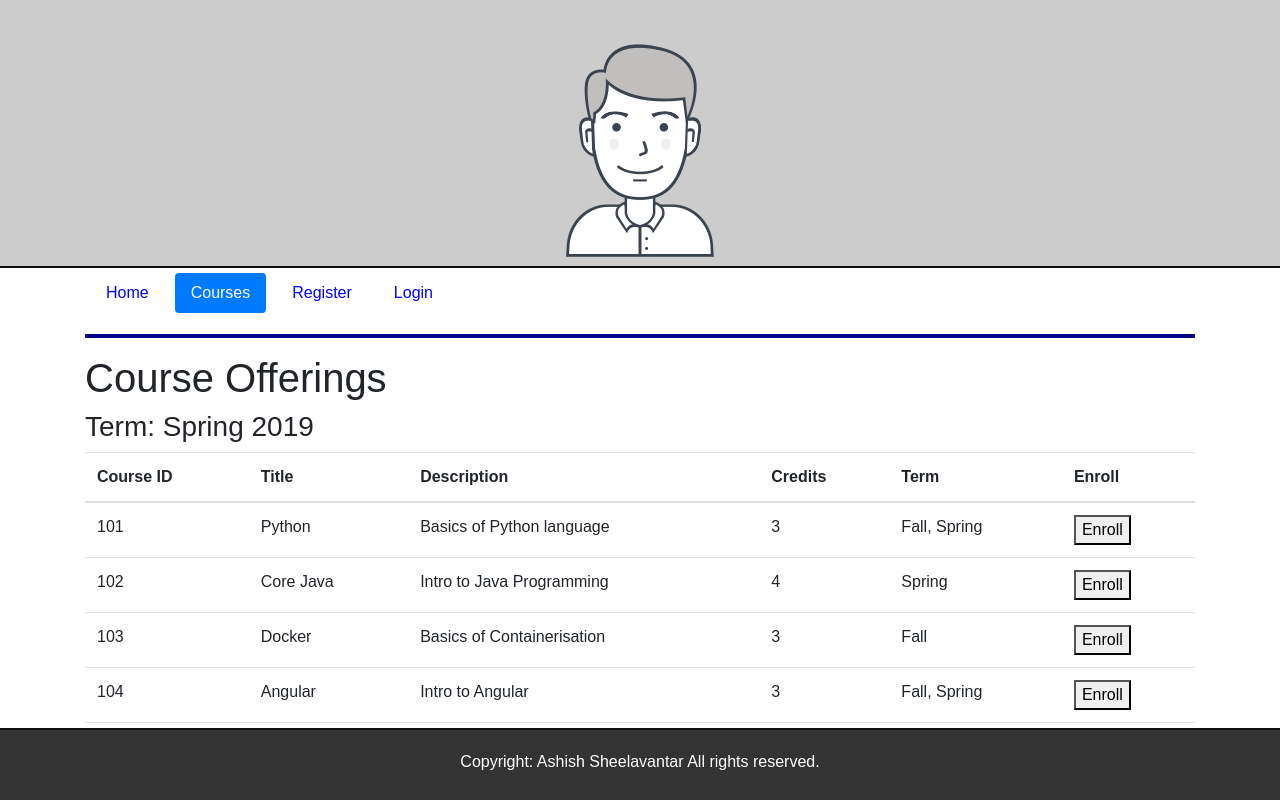
After one commit to msashish/enrollmentApp, a Flask app: page /courses in a window 1280 px wide. The commit adds this page. Run offline with Flask 2, Linux system fonts and the light colour scheme; some libraries are stand-ins or nearby versions.

Commit message:
A bit more...features

```diff
--- a/application/routes.py
+++ b/application/routes.py
@@ -1,23 +1,30 @@
 from application import app
 from flask import render_template
+
+courseData = [
+    {"courseID":"101", "title":"Python", "description":"Basics of Python language", "credits":"3", "term":"Fall, Spring"},
+    {"courseID":"102", "title":"Core Java", "description":"Intro to Java Programming", "credits":"4", "term":"Spring"},
+    {"courseID":"103", "title":"Docker", "description":"Basics of Containerisation", "credits":"3", "term":"Fall"},
+    {"courseID":"104", "title":"Angular", "description":"Intro to Angular", "credits":"3", "term":"Fall, Spring"},
+    {"courseID":"105", "title":"React", "description":"Intro to React", "credits":"4", "term":"Fall"}]
 
 
 @app.route("/")
 @app.route("/index")
 def index():
-    return render_template("index.html", login=False)
+    return render_template("index.html", index=True)
 
 
 @app.route("/courses")
 def courses():
-    return render_template("courses.html")
+    return render_template("courses.html", courseData=courseData, courses=True)
 
 
 @app.route("/register")
 def register():
-    return render_template("register.html")
+    return render_template("register.html", register=True)
 
 
 @app.route("/login")
 def login():
-    return render_template("login.html")
+    return render_template("login.html", login=True)
--- /dev/null
+++ b/application/templates/base.html
@@ -0,0 +1,25 @@
+<!DOCTYPE html>
+<html>
+<head>
+    <title>Webapp - Home Page</title>
+    <link rel="stylesheet" href="https://maxcdn.bootstrapcdn.com/bootstrap/4.0.0/css/bootstrap.min.css"
+          integrity="sha384-Gn5384xqQ1aoWXA+058RXPxPg6fy4IWvTNh0E263XmFcJlSAwiGgFAW/dAiS6JXm" crossorigin="anonymous">
+    <link rel="stylesheet" href="static/css/main.css"/>
+</head>
+<body>
+
+<div class="container-fluid text-center top-container">
+    <img src="static/images/avatar_1.png">
+</div>
+
+<div class="container">
+    {% include "includes/nav.html" %}
+
+    {% block content %}
+    {% endblock %}
+
+</div>
+
+{% include "includes/footer.html" %}
+</body>
+</html>
--- /dev/null
+++ b/application/templates/courses.html
@@ -0,0 +1,41 @@
+    {% extends "base.html" %}
+
+    {% block content %}
+    <h1>Course Offerings</h1>
+
+    <!--  Display the Term and Year here --->
+    <h3>Term: Spring 2019</h3>
+
+    <div>
+        <table class="table table-hover">
+            <thead>
+            <tr>
+                <th scope="col">Course ID</th>
+                <th scope="col">Title</th>
+                <th scope="col">Description</th>
+                <th scope="col">Credits</th>
+                <th scope="col">Term</th>
+                <th scope="col">Enroll</th>
+            </tr>
+            </thead>
+
+            <tbody>
+            <!-- Construct the rest of courses here -->
+            {% for data in courseData %}
+            <tr>
+                <td scope='row'>{{ data["courseID"] }}</td>
+                <td>{{ data["title"] }}</td>
+                <td>{{ data["description"] }}</td>
+                <td>{{ data["credits"] }}</td>
+                <td>{{ data["term"] }}</td>
+                <td>
+                    <button>Enroll</button>
+                </td>
+            </tr>
+            {% endfor %}
+
+            </tbody>
+        </table>
+    </div>
+
+{% endblock %}
--- a/application/templates/includes/nav.html
+++ b/application/templates/includes/nav.html
@@ -1,10 +1,10 @@
     <header>
         <nav>
             <ul class="nav nav-pills">
-                <li class="nav-item"><a href="{{url_for('index')}}" class="nav-link active">Home</a></li>
-                <li class="nav-item"><a href="{{url_for('courses')}}" class="nav-link">Classes</a></li>
-                <li class="nav-item"><a href="{{url_for('register')}}" class="nav-link">Register</a></li>
-                <li class="nav-item"><a href="{{url_for('login')}}" class="nav-link">Login</a></li>
+                <li class="nav-item"><a href="{{url_for('index')}}" class="nav-link {% if index %} active {% endif %}}">Home</a></li>
+                <li class="nav-item"><a href="{{url_for('courses')}}" class="nav-link {% if courses %} active {% endif %}}">Courses</a></li>
+                <li class="nav-item"><a href="{{url_for('register')}}" class="nav-link {% if register %} active {% endif %}}">Register</a></li>
+                <li class="nav-item"><a href="{{url_for('login')}}" class="nav-link {% if login %} active {% endif %}}">Login</a></li>
             </ul>
         </nav>
         <hr style="clear:both">
```
Also changed, not shown: application/templates/index.html (+5 -20 lines), application/templates/login.html (added, +20 -0 lines), application/templates/register.html (added, +21 -0 lines).
